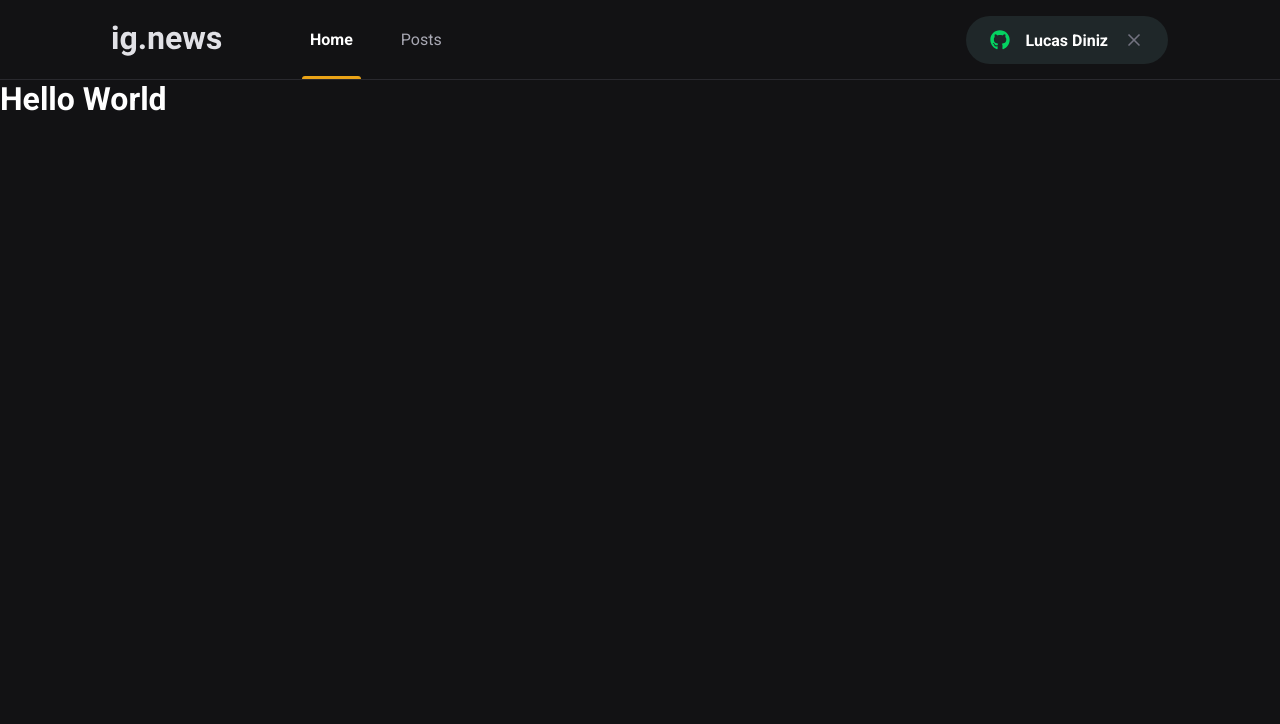
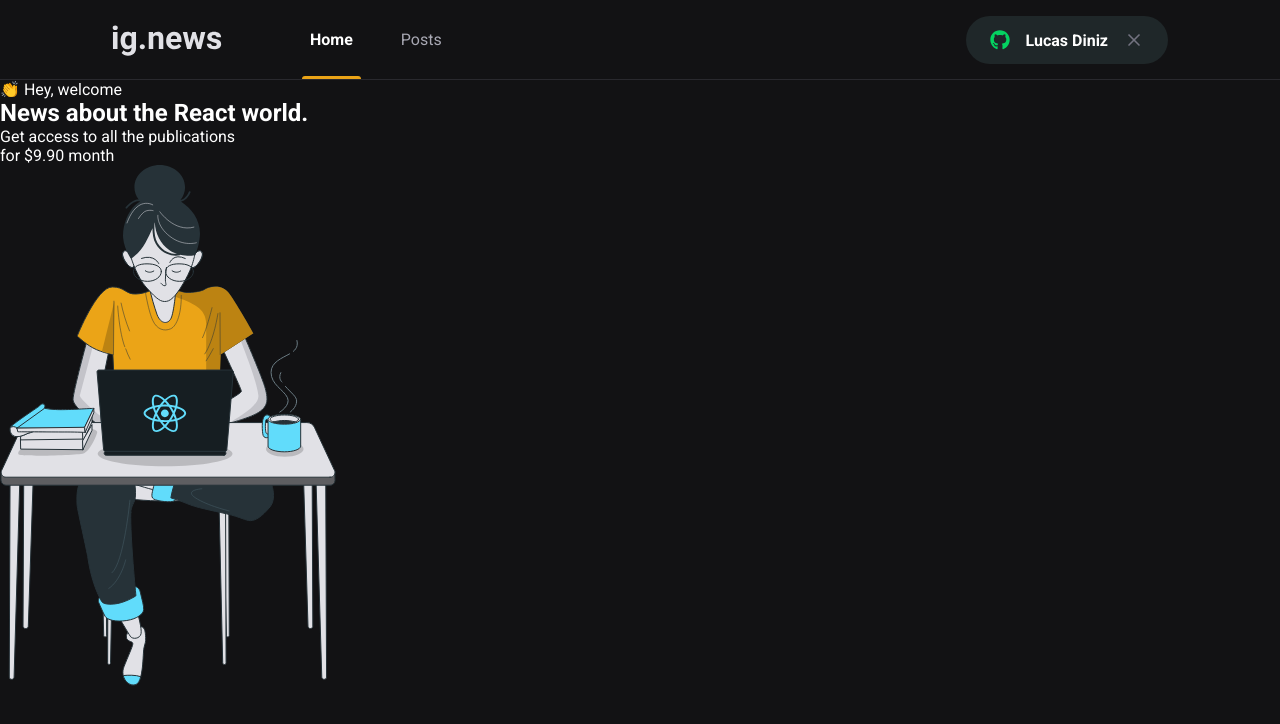
Before and after one commit to lucasdiniz10/ig.news, a Next.js app: page / in a window 1280 px wide. Shown: the top 724 px of the page. Built offline with nearby package versions, Linux system fonts and the light colour scheme.

Commit message:
estrutura inicial home page

```diff
--- a/src/pages/index.tsx
+++ b/src/pages/index.tsx
@@ -4,11 +4,20 @@ export default function Home() {
   return (
     <>
       <Head>
-        <title>Início | ig.news</title>
+        <title>Home | ig.news</title>
       </Head>
-      <h1>
-        Hello World
-      </h1>
+      <main>
+        <section>
+          <span>👏 Hey, welcome</span>
+          <h1>News about the <span>React</span> world.</h1>
+          <p>
+            Get access to all the publications <br />
+            <span>for $9.90 month</span>
+          </p>
+        </section>
+
+        <img src="/images/avatar.svg" alt="Girl Coding" />
+      </main>
     </>
   )
 }
```
